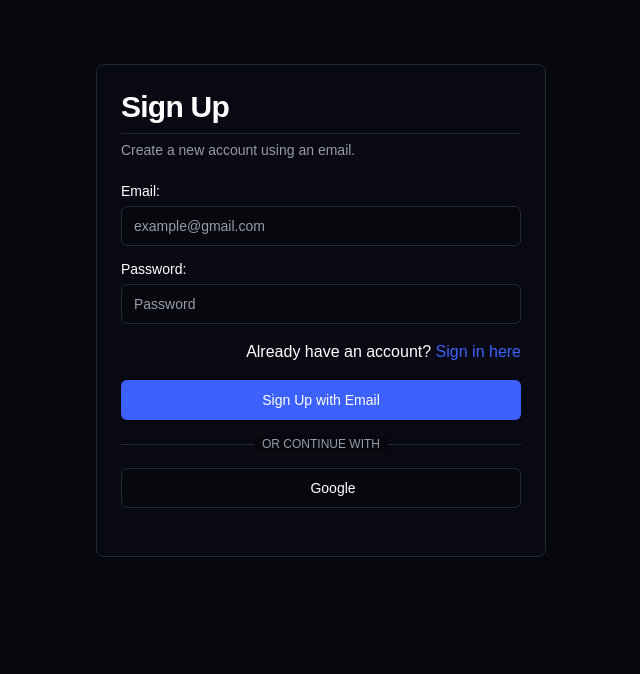
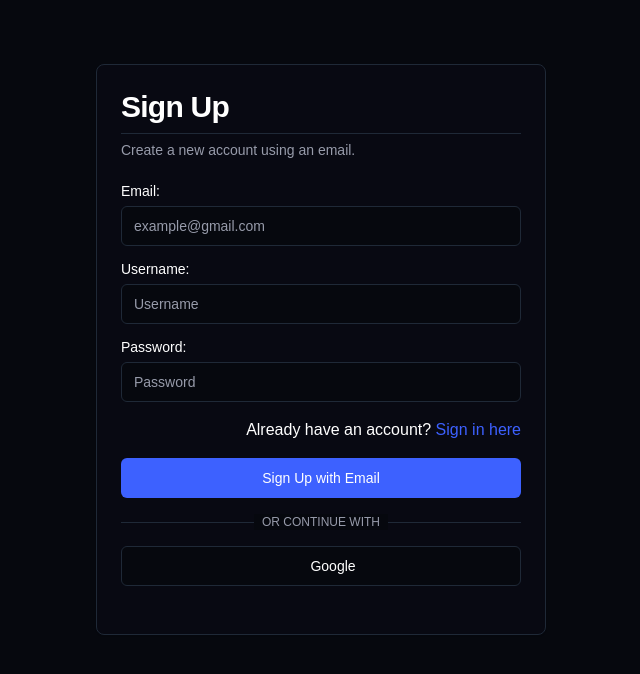
Before and after one commit to Zando411/rank-card, a React (Vite) app: page /signup in a window 1280 px wide. Shown: the top 674 px of the page, without its empty margins (319-959 px from the left). Built offline with nearby package versions, Linux system fonts and the light colour scheme; some icons are missing.

Commit message:
add username to sign up

```diff
--- a/src/components/SignUpCard.tsx
+++ b/src/components/SignUpCard.tsx
@@ -17,9 +17,11 @@ import { createUserWithEmailAndPassword, signInWithPopup } from "firebase/auth";
 import { Loader2 } from "lucide-react";
 import { SiGooglecloud } from "@icons-pack/react-simple-icons";
 import { getUserAuthErrorMessage } from "@/lib/authFunctions";
+import { Link } from "react-router-dom";
 
 export default function SignUpCard() {
   const [email, setEmail] = useState("");
+  const [username, setUsername] = useState("");
   const [password, setPassword] = useState("");
   const [isLoading, setIsLoading] = useState<boolean>(false);
   const [isSignUpError, setIsSignUpError] = useState<boolean>(false);
@@ -80,6 +82,19 @@ export default function SignUpCard() {
               />
             </div>
             <div className="grid grid-cols-1 items-center gap-2">
+              <Label htmlFor="username" className="text-left">
+                Username:
+              </Label>
+              <Input
+                id="username"
+                type="username"
+                placeholder="Username"
+                value={username}
+                onChange={(e) => setUsername(e.target.value)}
+                required
+              />
+            </div>
+            <div className="grid grid-cols-1 items-center gap-2">
               <Label htmlFor="password" className="text-left">
                 Password:
               </Label>
@@ -93,14 +108,16 @@ export default function SignUpCard() {
               />
             </div>
             <p
-              className={`text-right text-destructive ${isSignUpError ? "" : "hidden"}`}
+              className={`text-right text-sm text-destructive ${isSignUpError ? "" : "hidden"}`}
             >
               {signUpError}
             </p>
 
             <p className="text-right">
               Already have an account?{" "}
-              <span className="text-primary">Sign in here</span>
+              <Link to="/signin" className="text-primary">
+                Sign in here
+              </Link>
             </p>
 
             <Button type="submit" className="w-full" disabled={isLoading}>
```
